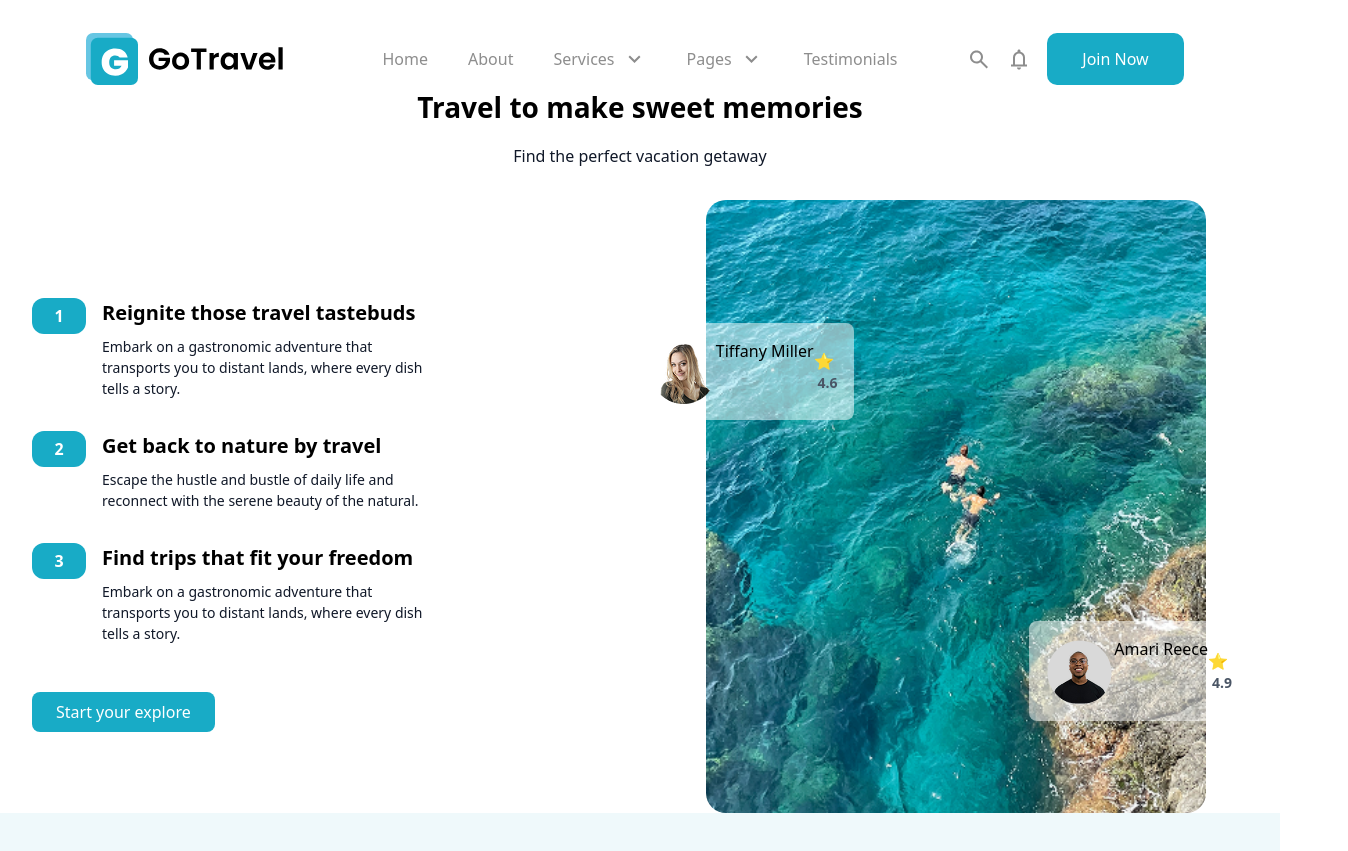
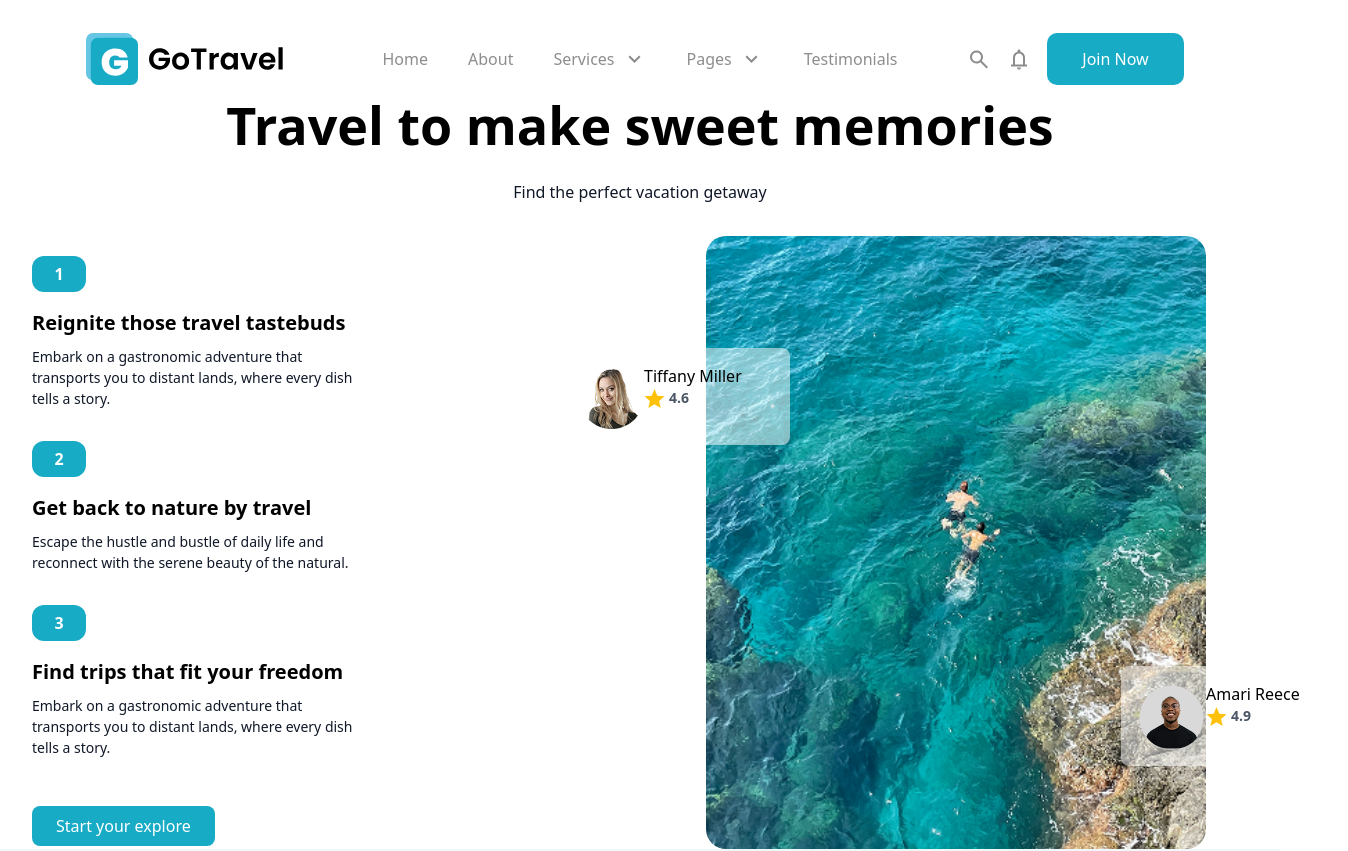
Before and after one commit to Saba-Vardosanidze/GoTravel, a React (Vite) app: page / in a window 1280 px wide. Shown: the top 851 px of the page, 1348 px wide, since content can reach past the window. Built offline with nearby package versions, Linux system fonts and the light colour scheme.

Commit message:
feature/

```diff
--- a/src/components/SweetMemories/SweetMemories.jsx
+++ b/src/components/SweetMemories/SweetMemories.jsx
@@ -2,7 +2,7 @@ const SweetMemories = () => {
   return (
     <div className="flex flex-col gap-8 mx-auto px-4 lg:px-8 w-full max-w-[1440px]">
       <div className="flex flex-col lg:items-start m-auto lg:text-left text-center">
-        <h2 className="max-w-[490px] font-semibold text-[28px]">
+        <h2 className="max-w-[5500px] font-semibold text-[28px] lg:text-[52px]">
           Travel to make sweet memories
         </h2>
         <p className="m-auto mt-4 font-light text-gray-900">
@@ -13,7 +13,7 @@ const SweetMemories = () => {
       <div className="flex lg:flex-row flex-col-reverse items-center gap-12">
         <div className="flex flex-col flex-1 items-start">
           <div className="flex flex-col gap-8 mt-4">
-            <div className="flex items-start gap-4">
+            <div className="flex flex-col items-start gap-4">
               <div className="flex justify-center items-center bg-[#18ABC6] rounded-xl w-[54px] h-[36px] font-semibold text-white">
                 1
               </div>
@@ -28,7 +28,7 @@ const SweetMemories = () => {
               </div>
             </div>
 
-            <div className="flex items-start gap-4">
+            <div className="flex flex-col items-start gap-4">
               <div className="flex justify-center items-center bg-[#18ABC6] rounded-xl w-[54px] h-[36px] font-semibold text-white">
                 2
               </div>
@@ -43,7 +43,7 @@ const SweetMemories = () => {
               </div>
             </div>
 
-            <div className="flex items-start gap-4">
+            <div className="flex flex-col items-start gap-4">
               <div className="flex justify-center items-center bg-[#18ABC6] rounded-xl w-[54px] h-[36px] font-semibold text-white">
                 3
               </div>
@@ -70,27 +70,34 @@ const SweetMemories = () => {
             alt="swimming"
           />
 
-          <div className="hidden top-[20%] left-[-5%] absolute lg:flex">
-            <div className="flex bg-[#ffffff85] p-4 rounded-lg">
+            <div className="hidden top-[112px] right-[458px] absolute lg:flex bg-[#ffffff85] p-4 rounded-lg w-full lg:max-w-[227px]">
               <img src="./src/assets/png/tiffany.png" alt="tif" />
+              <div >
+
               <p className="font-medium align-middle">Tiffany Miller</p>
-              <div className="items-center m-auto">
-                <p className="text-yellow-500">⭐</p>
+              <div className="flex items-center m-auto">
+              <img src="./src/assets/star.svg" alt="star" />
                 <p className="ml-1 font-bold text-gray-600 text-sm">4.6</p>
               </div>
+
+              </div>
+
             </div>
-          </div>
 
-          <div className="hidden right-[0%] bottom-[15%] absolute lg:flex">
-            <div className="flex bg-[#ffffff85] p-4 rounded-lg">
-              <img src="./src/assets/png/amari.png" alt="amari" />
+
+            <div className="hidden top-[430px] left-[457px] absolute lg:flex bg-[#ffffff85] p-4 rounded-lg w-full lg:max-w-[227px]">
+              <img src="./src/assets/png/amari.png" alt="tif" />
+              <div >
+
               <p className="font-medium align-middle">Amari Reece</p>
-              <div className="items-center m-auto">
-                <p className="text-yellow-500">⭐</p>
+              <div className="flex items-center m-auto">
+               <img src="./src/assets/star.svg" alt="star" />
                 <p className="ml-1 font-bold text-gray-600 text-sm">4.9</p>
               </div>
+
+              </div>
+
             </div>
-          </div>
         </div>
       </div>
     </div>
```
Also changed, not shown: src/assets/star.svg (added).
